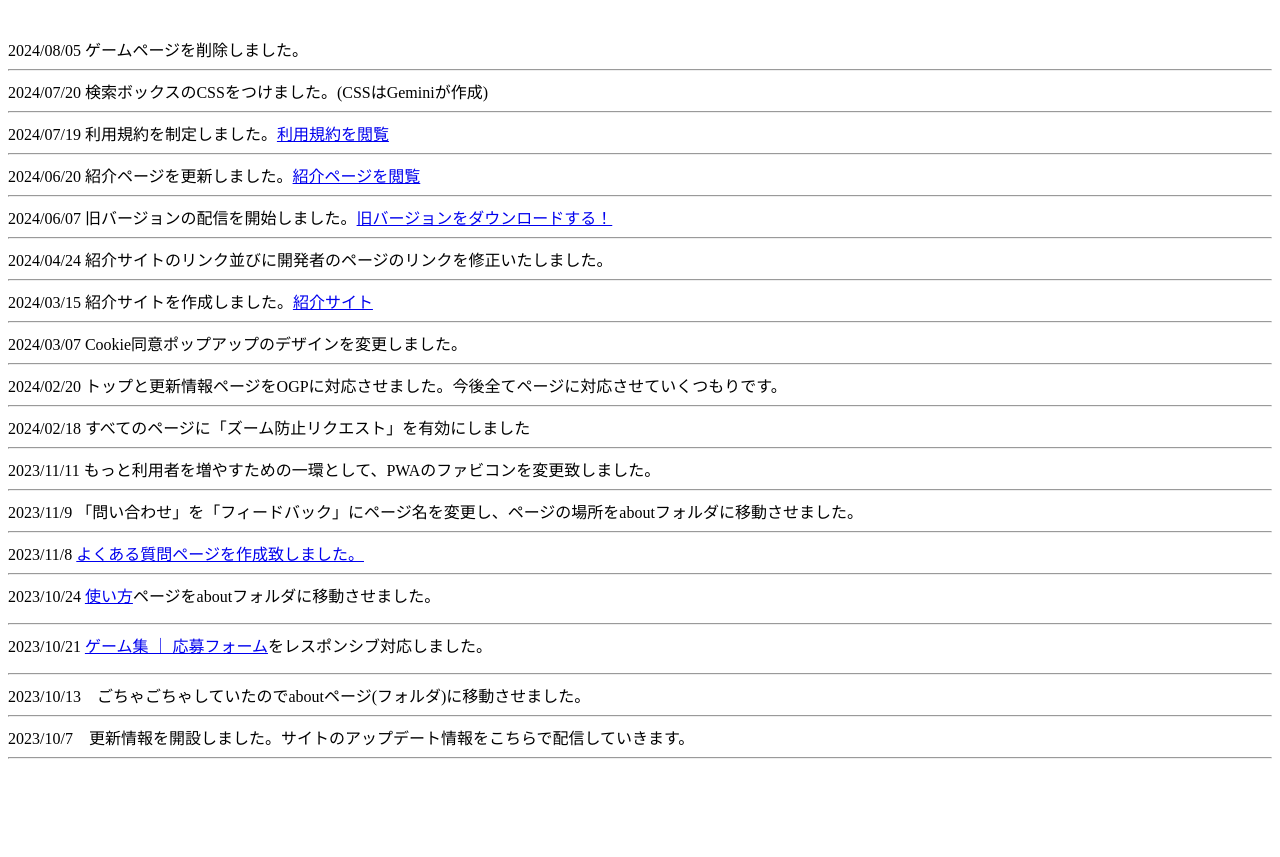
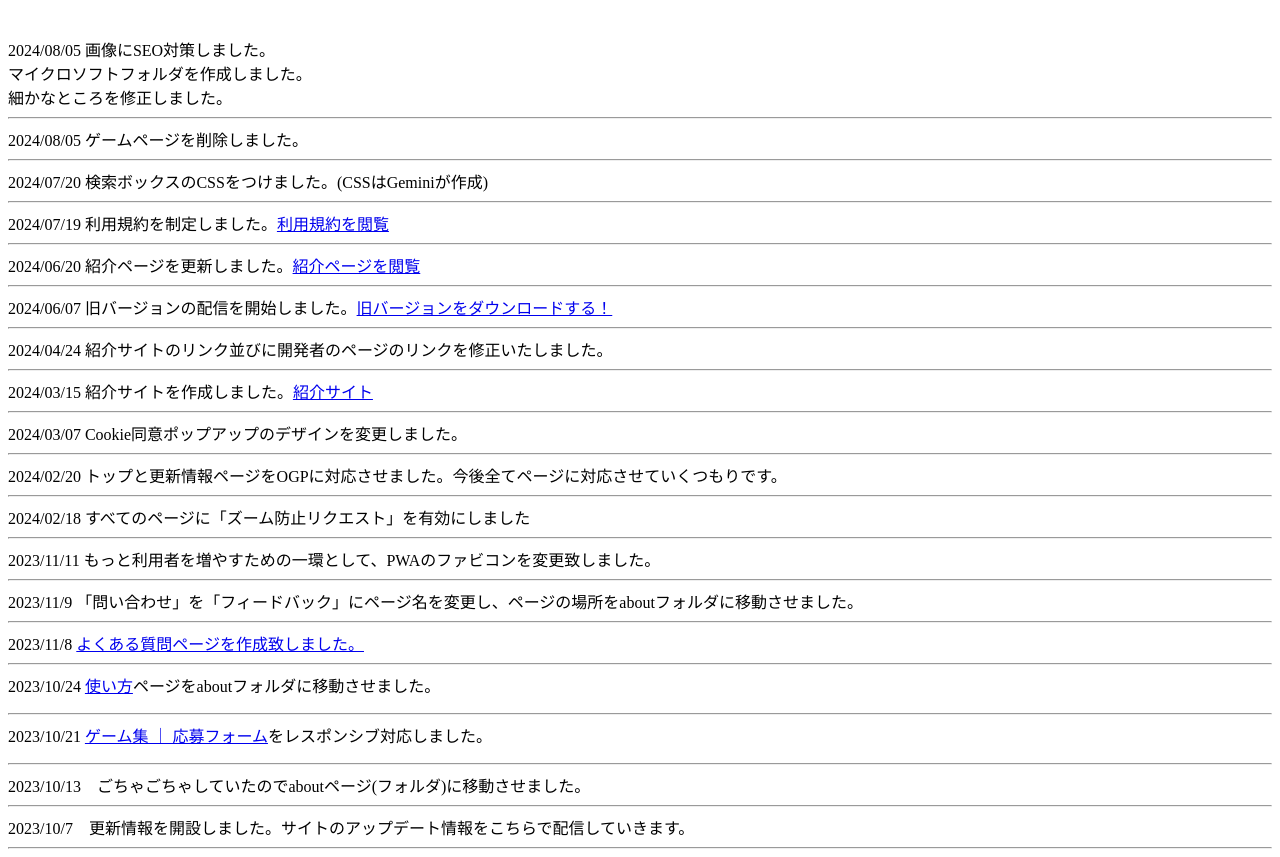
Before and after one commit to djug2864/start-page_new, a plain HTML site: page blog/index.html in a window 1280 px wide. Shown: the part 70-927 px from the top of the page. Before the commit the page ends 837 px from the top, so only its background shows below. Drawn offline with Linux system fonts and the light colour scheme; a script that the page names is missing.

Commit message:
Update index.html

```diff
--- a/blog/index.html
+++ b/blog/index.html
@@ -19,6 +19,8 @@
 <body>
 		<center> <h1>更新情報</h1>  </center>
 	<br>
+	2024/08/05 画像にSEO対策しました。<br>マイクロソフトフォルダを作成しました。<br>細かなところを修正しました。
+	<hr>
 	2024/08/05 ゲームページを削除しました。
 	<hr>
 2024/07/20 検索ボックスのCSSをつけました。(CSSはGeminiが作成)
```
